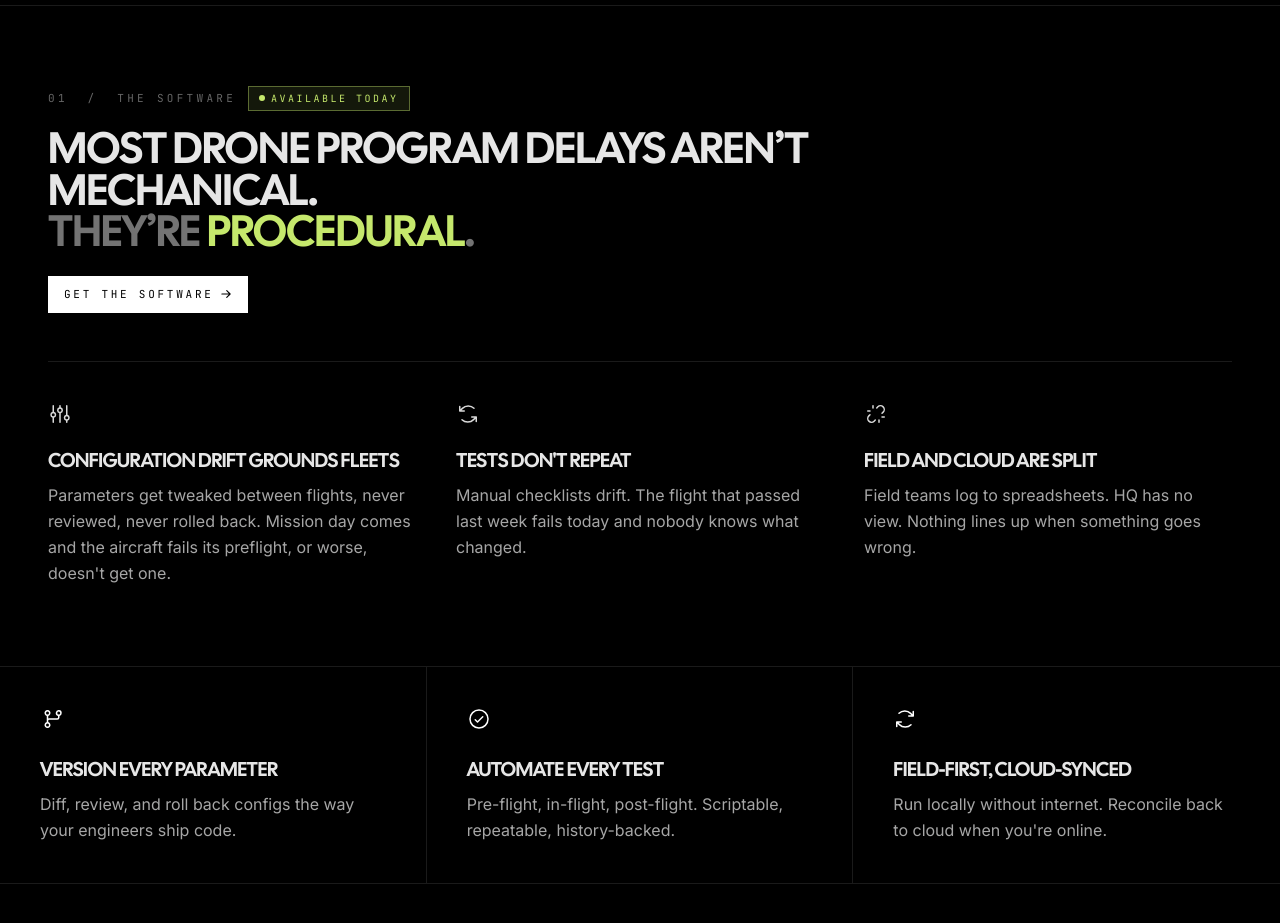
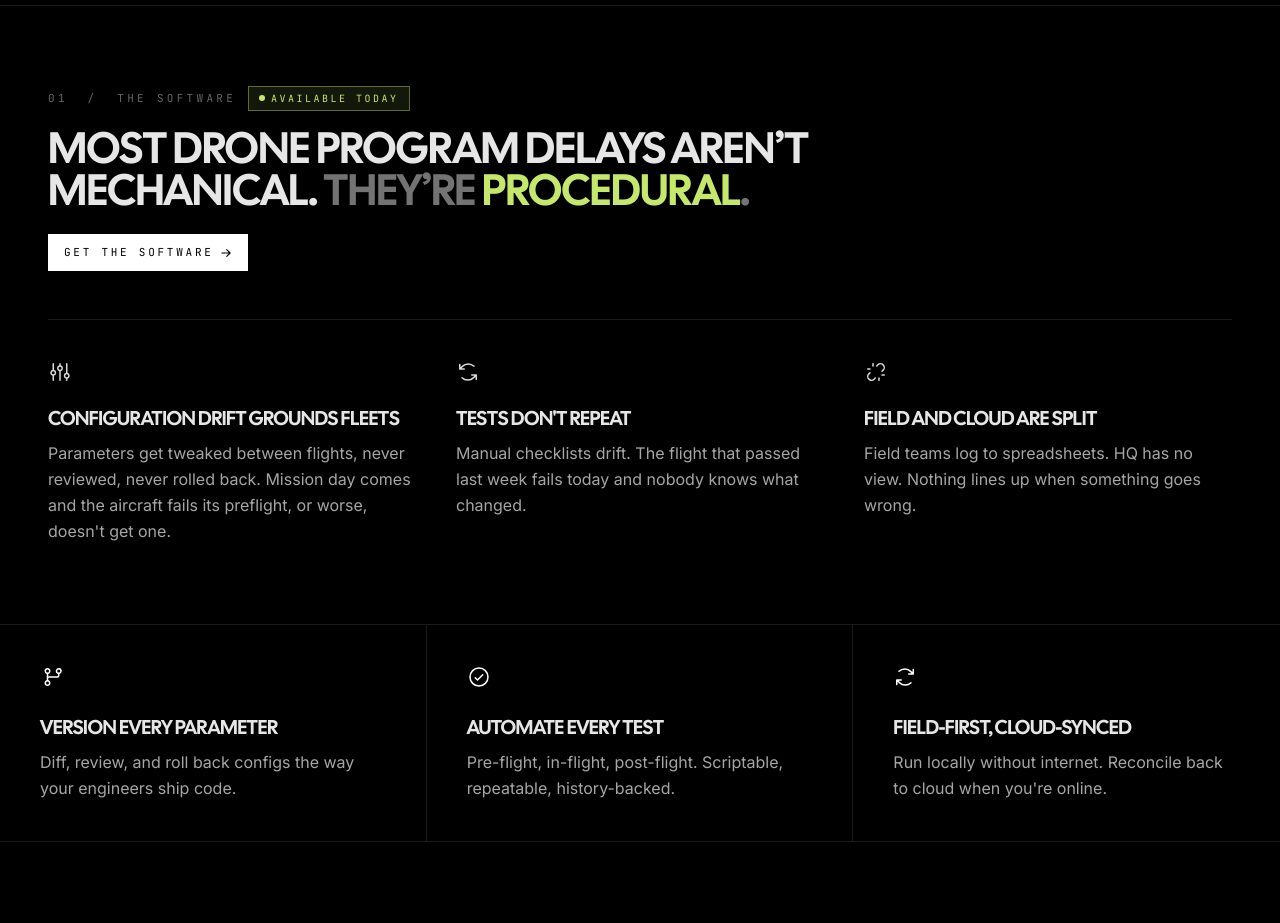
Before and after one commit to omri-i-b/airogistic-site, a Next.js app: page /landing in a window 1280 px wide. Shown: the part 1180-2103 px from the top of the page. Built offline with nearby package versions, Linux system fonts and the light colour scheme; no server answers.

Commit message:
Headline: widen container + text-balance so 'mechanical' doesn't orphan

```diff
--- a/src/components/landing/feature-intro.tsx
+++ b/src/components/landing/feature-intro.tsx
@@ -37,9 +37,8 @@ export function FeatureIntro() {
             Available today
           </span>
         </div>
-        <h2 className="mt-4 max-w-4xl font-display text-[26px] md:text-[34px] lg:text-[44px] leading-[0.95] font-bold tracking-[-0.02em] uppercase">
-          Most drone program delays aren&rsquo;t mechanical.
-          <br />
+        <h2 className="mt-4 max-w-6xl text-balance font-display text-[26px] md:text-[34px] lg:text-[44px] leading-[0.95] font-bold tracking-[-0.02em] uppercase">
+          Most drone program delays aren&rsquo;t mechanical.{" "}
           <span className="text-white/45">They&rsquo;re </span>
           <span className="text-[#C5E86C]">procedural</span>
           <span className="text-white/45">.</span>
```
